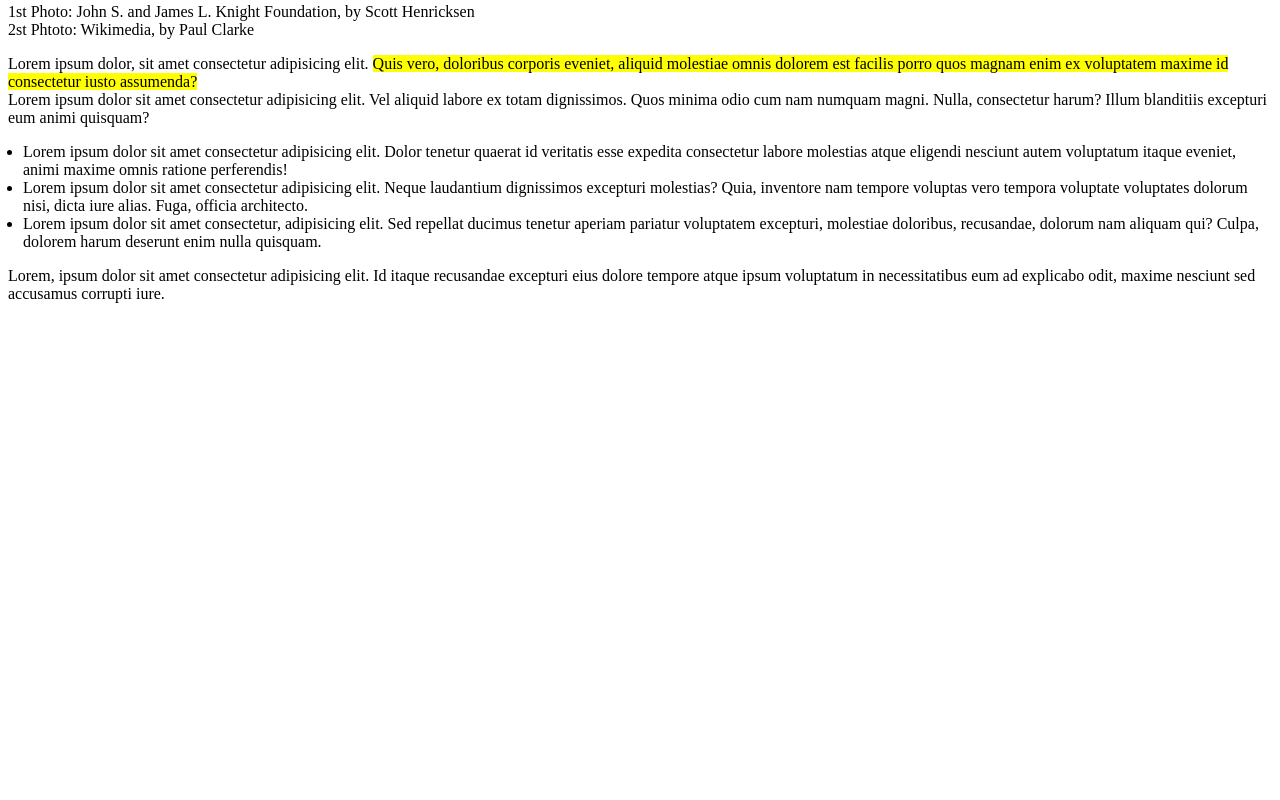
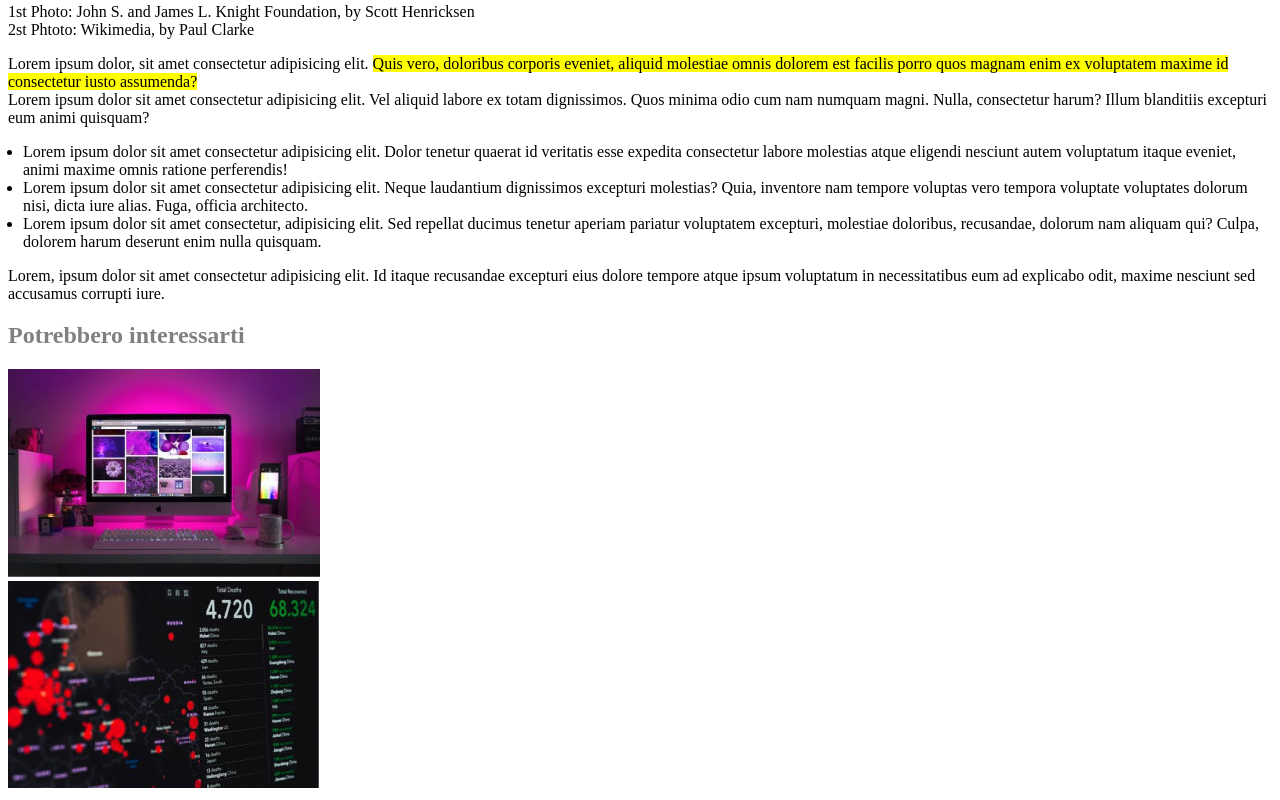
Before and after one commit to michele-pupo/html-css-booleaner, a plain HTML site: page index.html in a window 1280 px wide. Shown: the part 666-1466 px from the top of the page. Before the commit the page ends 985 px from the top, so only its background shows below. Drawn offline with Linux system fonts and the light colour scheme.

Commit message:
inserting images

```diff
--- a/index.html
+++ b/index.html
@@ -49,7 +49,14 @@
         <p>
             Lorem, ipsum dolor sit amet consectetur adipisicing elit. Id itaque recusandae excepturi eius dolore tempore atque ipsum voluptatum in necessitatibus eum ad explicabo odit, maxime nesciunt sed accusamus corrupti iure.
         </p>
+      </section>
 
+      <section>
+        <h2>Potrebbero interessarti</h2>
+        <!-- immagini -->
+        <img src="img/monitor.jpg" alt=""><br>
+        <img src="img/graph.jpg" alt="">
+      </section>
 
 
     </main>
```
